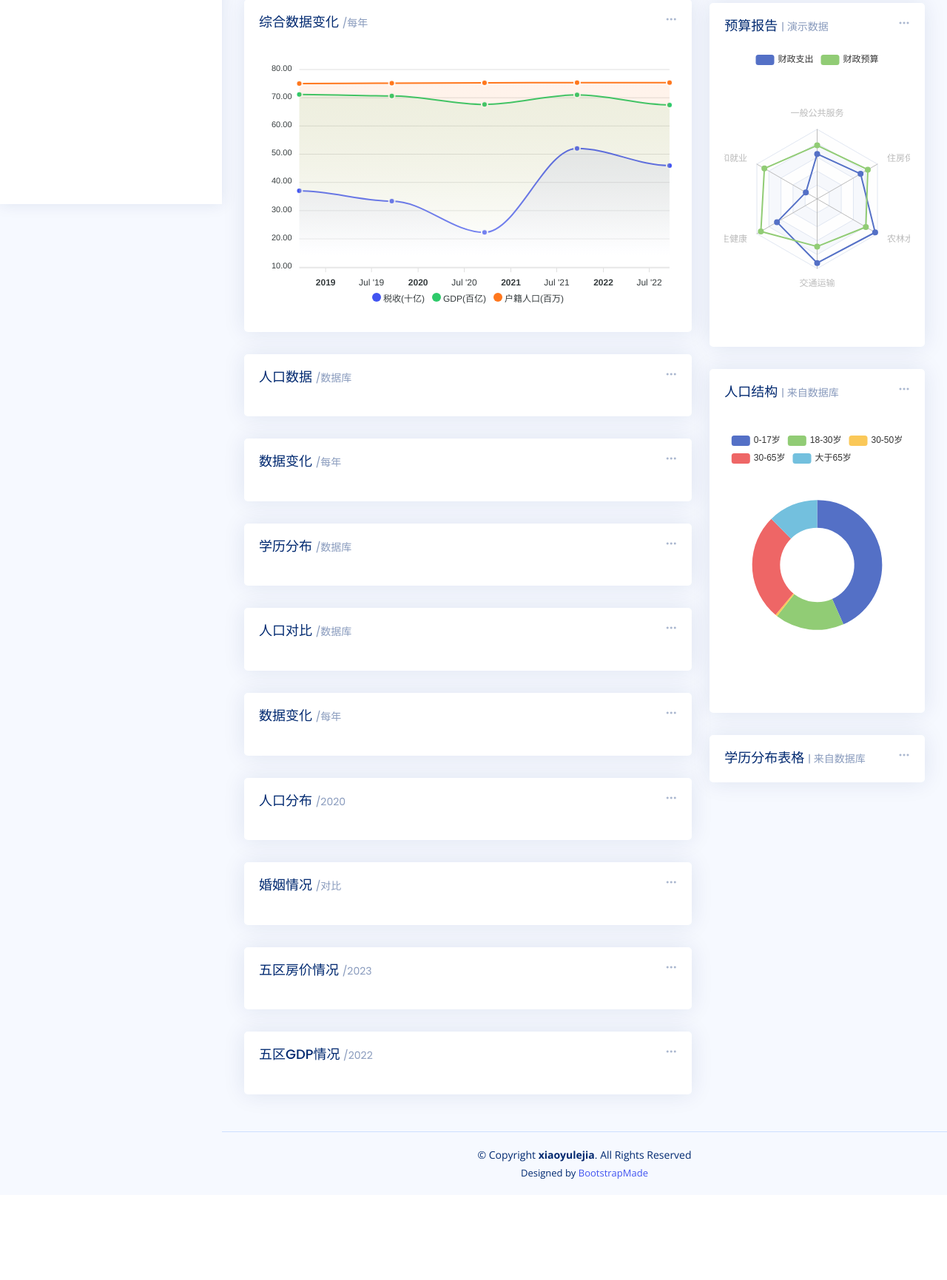
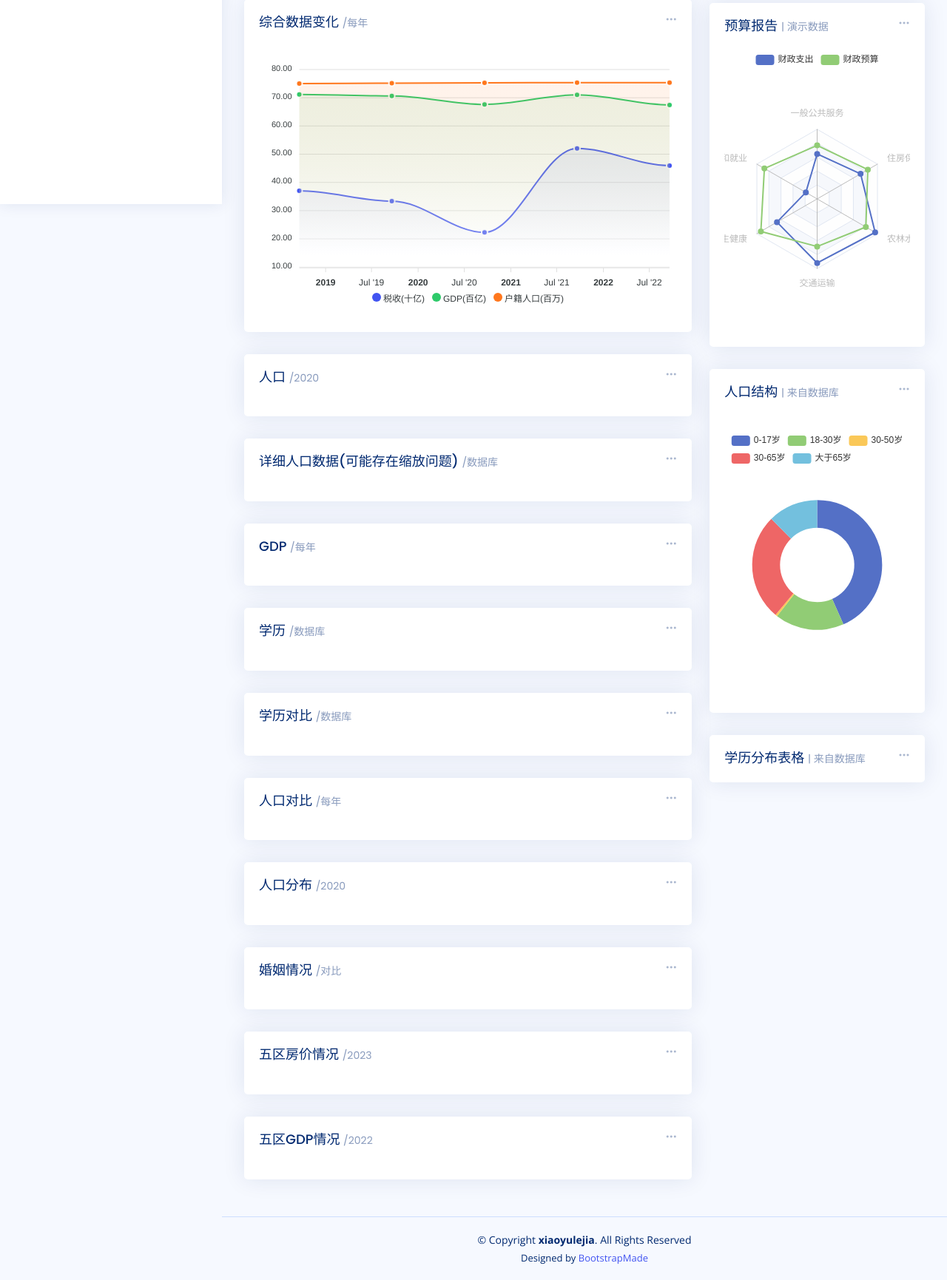
Before and after one commit to xiaoyulejiac/django_bigdata_show, a Django app: template data/templates/index_unlog.html in a window 1280 px wide. Shown: the part 524-2255 px from the top of the page at 74% size. Before the commit the page ends 2119 px from the top, so only its background shows below. Run offline with Django 4.2, Linux system fonts and the light colour scheme; the template is opened without the code that fills it, so the values that code supplies are empty; some libraries are stand-ins or nearby versions.

Commit message:
1
Co-Authored-By: xiaoyulejia <52663365+xiaoyulejia@users.noreply.github.com>

```diff
--- a/data/templates/const.html
+++ b/data/templates/const.html
@@ -18,7 +18,7 @@
       <h5 class="card-title">数据变化 <span>/每年</span></h5>
 
       <!-- Line Chart -->
-      <div>{{ changchun_GDP_distribution_map_data_show_html|safe }}</div>
+      <div>{{ changchun_people_distribution_data_show_html|safe }}</div>
       <!-- 定位标志 -->
 
     </div>
--- a/data/templates/const2.html
+++ b/data/templates/const2.html
@@ -7,3 +7,4 @@
 <div>{{ test_html|safe }}</div>
 <div>{{ changchun_fangjia_distribution_map_data_show_html|safe }}</div>
 <div>{{ changchun_GDP_distribution_map_data_show_html|safe }}</div>
+<div>{{ changchun_people_distribution_data_show_html|safe }}</div>
--- a/data/templates/index_unlog.html
+++ b/data/templates/index_unlog.html
@@ -407,6 +407,8 @@
 
               </div>
             </div><!-- End Reports -->
+
+
             <div class="col-12">
               <div class="card">
 
@@ -424,7 +426,36 @@
                 </div>
 
                 <div class="card-body">
-                  <h5 class="card-title">人口数据 <span>/数据库</span></h5>
+                  <h5 class="card-title">人口 <span>/2020</span></h5>
+
+                  <!-- Line Chart -->
+                  <div>{{ changchun_people_distribution_data_show_html|safe }}</div>
+                  <!-- 定位标志 -->
+
+                </div>
+
+              </div>
+            </div><!-- End Reports -->
+
+
+            <div class="col-12">
+              <div class="card">
+
+                <div class="filter">
+                  <a class="icon" href="#" data-bs-toggle="dropdown"><i class="bi bi-three-dots"></i></a>
+                  <ul class="dropdown-menu dropdown-menu-end dropdown-menu-arrow">
+                    <li class="dropdown-header text-start">
+                      <h6>Filter</h6>
+                    </li>
+
+                    <li><a class="dropdown-item" href="#">Today</a></li>
+                    <li><a class="dropdown-item" href="#">This Month</a></li>
+                    <li><a class="dropdown-item" href="#">This Year</a></li>
+                  </ul>
+                </div>
+
+                <div class="card-body">
+                  <h5 class="card-title">详细人口数据(可能存在缩放问题) <span>/数据库</span></h5>
 
                   <!-- Line Chart -->
                   <div>{{ changchun_people_age_data_show_html|safe }}</div>
@@ -452,7 +483,7 @@
                 </div>
 
                 <div class="card-body">
-                  <h5 class="card-title">数据变化 <span>/每年</span></h5>
+                  <h5 class="card-title">GDP <span>/每年</span></h5>
 
                   <!-- Line Chart -->
                   <div>{{ gdp_contrast_data_show_html|safe }}</div>
@@ -480,7 +511,7 @@
                 </div>
 
                 <div class="card-body">
-                  <h5 class="card-title">学历分布 <span>/数据库</span></h5>
+                  <h5 class="card-title">学历 <span>/数据库</span></h5>
 
                   <!-- Line Chart -->
                   <div>{{ changchun_poeple_edu_data_show_html|safe }}</div>
@@ -508,7 +539,7 @@
                 </div>
 
                 <div class="card-body">
-                  <h5 class="card-title">人口对比 <span>/数据库</span></h5>
+                  <h5 class="card-title">学历对比 <span>/数据库</span></h5>
 
                   <!-- Line Chart -->
                   <div>{{ edu_contrast_data_show_html|safe }}</div>
@@ -536,7 +567,7 @@
                 </div>
 
                 <div class="card-body">
-                  <h5 class="card-title">数据变化 <span>/每年</span></h5>
+                  <h5 class="card-title">人口对比 <span>/每年</span></h5>
 
                   <!-- Line Chart -->
                   <div>{{ people_distribution_data_show_html|safe }}</div>
```
Also changed, not shown: data/views.py (+22 -2 lines).
